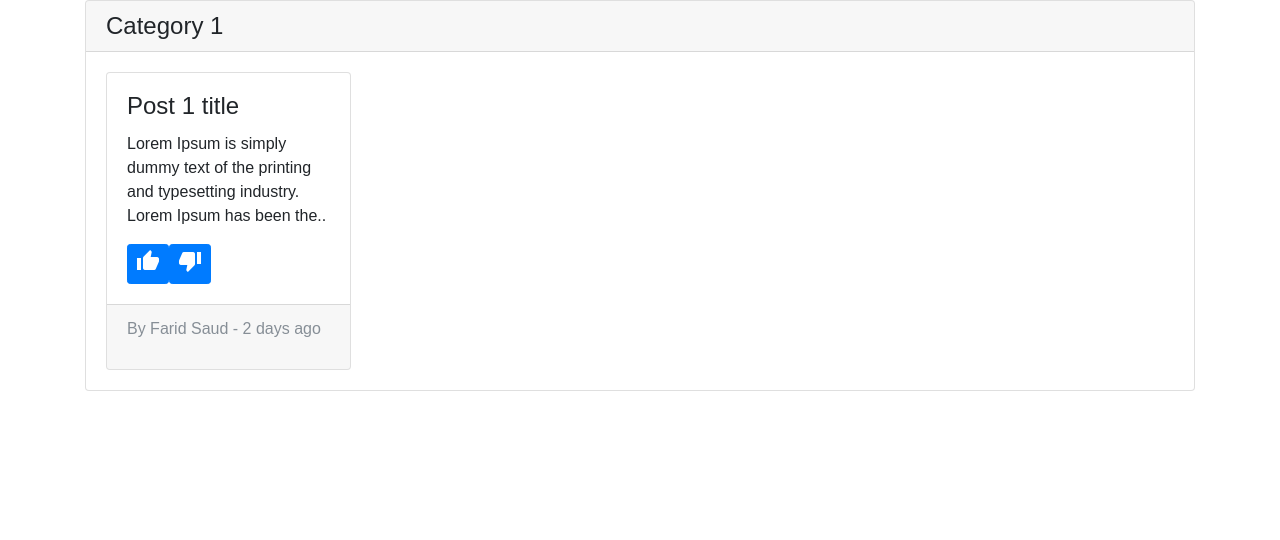
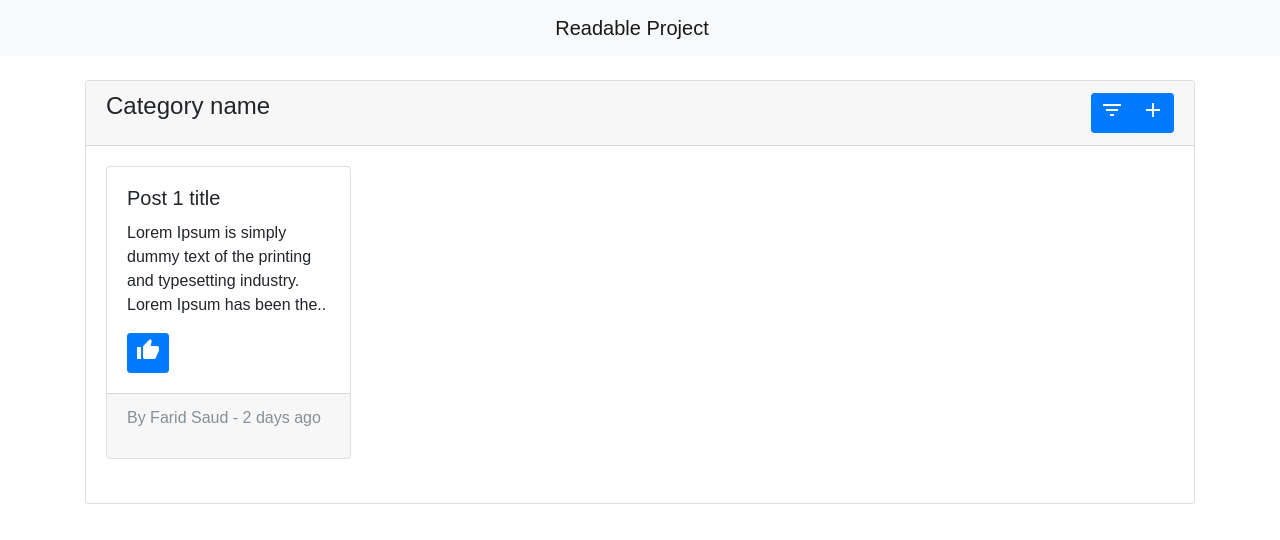
Before and after one commit to faridsaud/udacity-readable-project, a React (Create React App) app: page / in a window 1280 px wide. Shown: the top 540 px of the page. Built offline with nearby package versions, Linux system fonts and the light colour scheme.

Commit message:
feat: Add components to home page

```diff
--- a/src/components/Category.js
+++ b/src/components/Category.js
@@ -4,29 +4,23 @@
 import React, {Component} from 'react';
 import PropTypes from 'prop-types';
 import Post from "./Post";
+import CategoryHeader from "./CategoryHeader";
+import CategoryBody from "./CategoryBody";
 
 
 class Category extends Component {
 
+
     render() {
         return (
             <div className="row">
-                <div className="col-sm-12">
-                    <div class="card">
-                        <h4 class="card-header">Category 1</h4>
-                        <div class="card-body">
-                            <div className="row">
-                                <div className="col-sm-3">
-                                    <Post/>
-                                </div>
-                            </div>
-                        </div>
+                <div className="col-md-12">
+                    <div className="card">
+                        <CategoryHeader name="Category name"/>
+                        <CategoryBody/>
                     </div>
                 </div>
-
             </div>
-
-
         )
     }
 }
--- /dev/null
+++ b/src/components/CategoryBody.js
@@ -0,0 +1,26 @@
+/**
+ * Created by farid on 8/16/2017.
+ */
+import React, {Component} from 'react';
+import PropTypes from 'prop-types';
+import Post from "./Post";
+
+
+class CategoryBody extends Component {
+
+    render() {
+        return (
+            <div className="card-body">
+                <div className="row">
+                    <div className="col-md-3">
+                        <Post/>
+                        <br/>
+                    </div>
+                </div>
+            </div>
+        )
+    }
+}
+
+CategoryBody.propTypes = {};
+export default CategoryBody;
--- /dev/null
+++ b/src/components/CategoryHeader.js
@@ -0,0 +1,48 @@
+/**
+ * Created by farid on 8/16/2017.
+ */
+import React, {Component} from 'react';
+import PropTypes from 'prop-types';
+import Post from "./Post";
+import Filters from "./Filters";
+
+
+class CategoryHeader extends Component {
+
+    state = {
+        isFilterOpen : false
+    };
+
+    changeFilterStatus=()=>{
+        console.log("Changing filter status" + this.state.isFilterOpen);
+        this.setState(prevState=>({
+            isFilterOpen: !prevState.isFilterOpen
+        }))
+
+    };
+    render() {
+        return (
+            <div className="card-header">
+                <div className="row">
+                    <div className="col-md-10">
+                        <h4>{this.props.name}</h4>
+                    </div>
+                    <div className="col-md-2">
+                        <div className="btn-group float-right" role="group" aria-label="Basic example">
+                            <button type="button" className="btn btn-primary btn-sm" title="Filter by" onClick={this.changeFilterStatus}><i className="material-icons"><i className="material-icons">filter_list</i></i></button>
+                            <button type="button" className="btn btn-primary btn-sm" title="New post"><i className="material-icons">add</i></button>
+                        </div>
+                    </div>
+                    {this.state.isFilterOpen === true &&
+                        <Filters/>
+                    }
+                </div>
+            </div>
+        )
+    }
+}
+
+CategoryHeader.propTypes = {
+    name:PropTypes.string.isRequired
+};
+export default CategoryHeader;
--- /dev/null
+++ b/src/components/Filters.js
@@ -0,0 +1,22 @@
+/**
+ * Created by farid on 8/16/2017.
+ */
+import React, {Component} from 'react';
+import PropTypes from 'prop-types';
+import CategoryHeader from "./CategoryHeader";
+import CategoryBody from "./CategoryBody";
+
+
+class Filters extends Component {
+
+    render() {
+        return (
+            <p>
+                filter
+            </p>
+        )
+    }
+}
+
+Filters.propTypes = {};
+export default Filters;
--- a/src/components/HomePage.js
+++ b/src/components/HomePage.js
@@ -4,15 +4,21 @@
 import React, {Component} from 'react';
 import PropTypes from 'prop-types';
 import Category from "./Category";
+import Menu from "./Menu";
 
 
 class HomePage extends Component {
 
     render() {
         return (
-            <div className="container">
-                <Category/>
+            <div>
+                <Menu/>
+                <br/>
+                <div className="container">
+                    <Category/>
+                </div>
             </div>
+
 
         )
     }
--- /dev/null
+++ b/src/components/Menu.js
@@ -0,0 +1,23 @@
+/**
+ * Created by farid on 10/2/2017.
+ */
+
+import React, {Component} from 'react';
+import PropTypes from 'prop-types';
+
+
+class Menu extends Component {
+    render (){
+        return (
+            <div>
+                <nav className="navbar navbar-light bg-light justify-content-center">
+                    <a className="navbar-brand text-center" href="#">Readable Project</a>
+                </nav>
+            </div>
+        )
+    }
+}
+
+
+Menu.propTypes = {};
+export default Menu;
--- a/src/components/Post.js
+++ b/src/components/Post.js
@@ -14,17 +14,12 @@ class Post extends Component {
             <div className="card">
 
                 <div className="card-body">
-                    <h4 className="card-title">Post 1 title</h4>
+                    <h5 className="card-title">Post 1 title</h5>
                     <p className="card-text">{displayText}..</p>
-
-
-                    <button type="button" class="btn btn-primary btn-sm"><i class="material-icons">thumb_up</i></button>
-                    <button type="button" class="btn btn-primary btn-sm"><i class="material-icons">thumb_down</i></button>
-
+                    <button type="button" className="btn btn-primary btn-sm"><i className="material-icons">thumb_up</i></button>
                 </div>
-                <div class="card-footer text-muted">
+                <div className="card-footer text-muted">
                     <p>By Farid Saud - 2 days ago</p>
-                    <p></p>
                 </div>
             </div>
 
```
